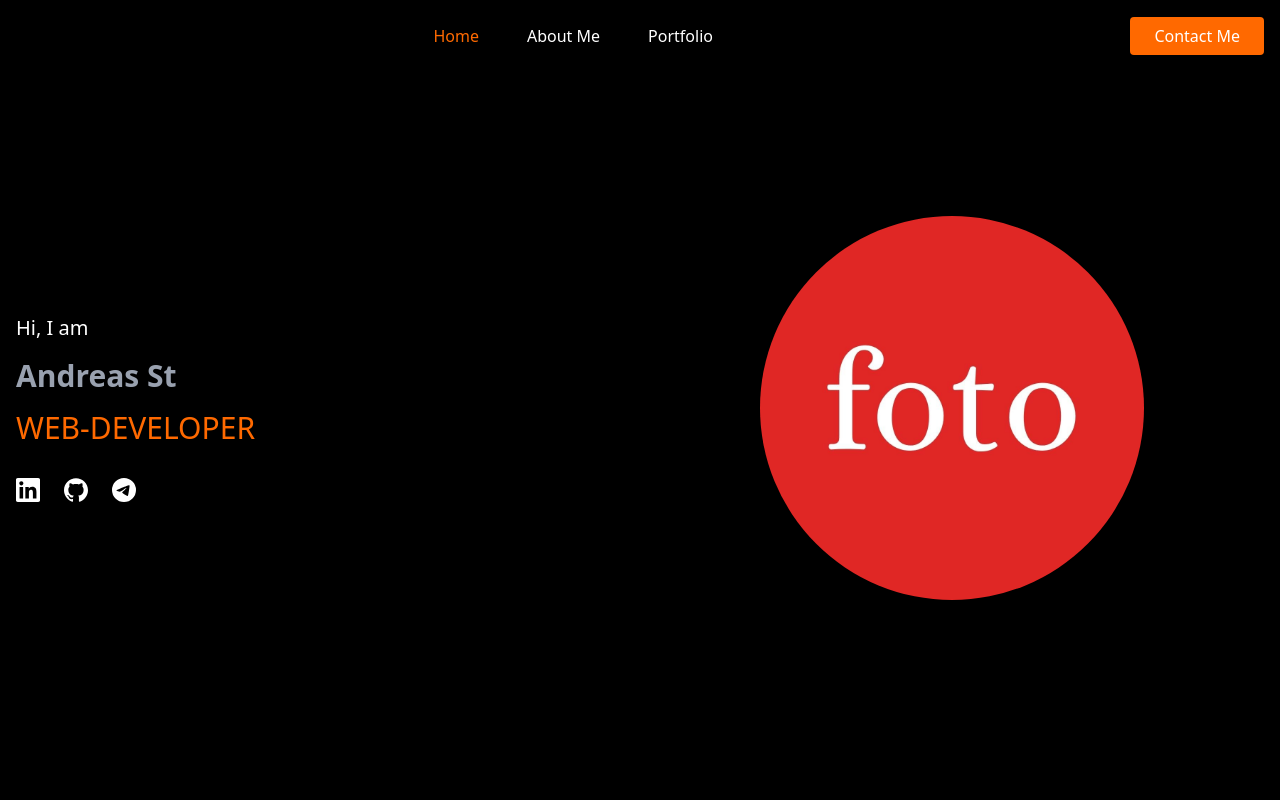
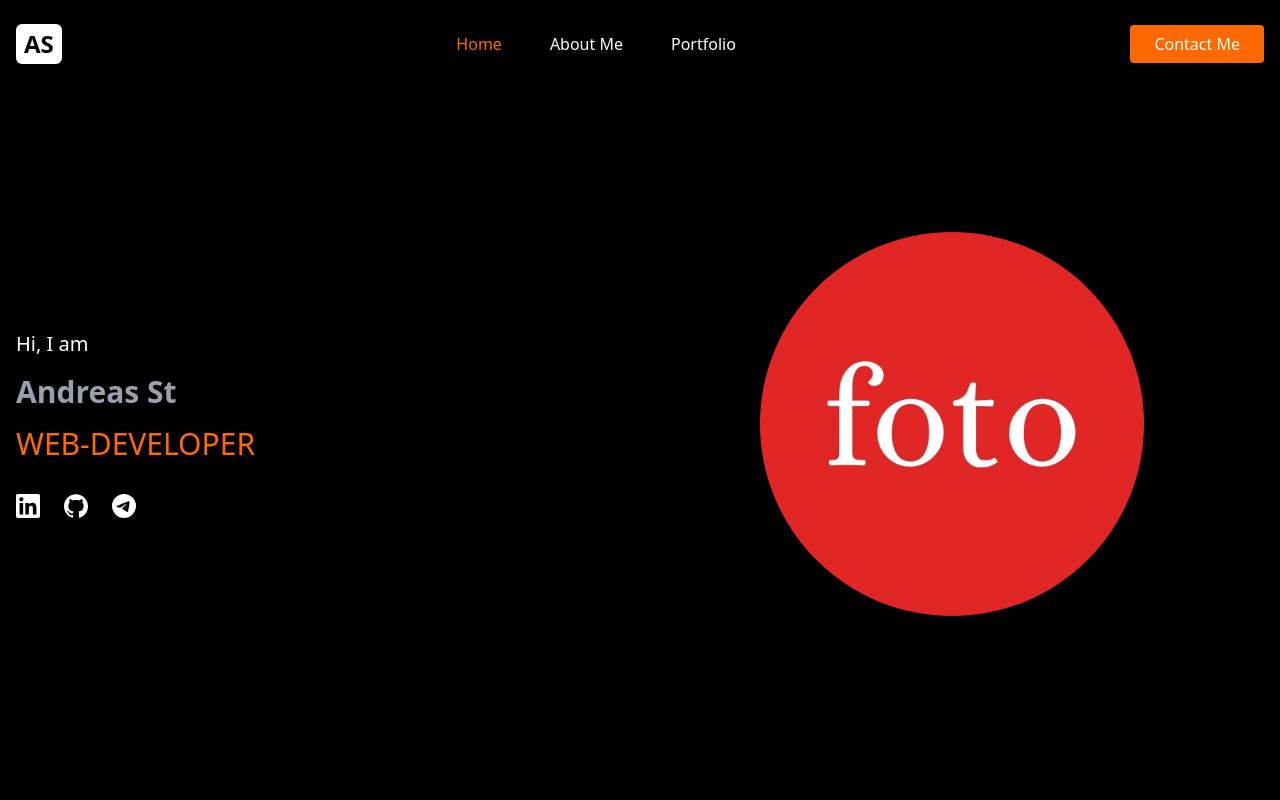
Before and after one commit to Sandreass/react-portfolio, a React (Vite) app: page / in a window 1280 px wide. Shown: the top 800 px of the page. Built offline with nearby package versions, Linux system fonts and the light colour scheme.

Commit message:
adding logo

```diff
--- a/src/components/Header.jsx
+++ b/src/components/Header.jsx
@@ -1,6 +1,7 @@
 import React, { useState } from "react";
 import { FiMenu, FiX } from "react-icons/fi";
 import Navigation from "./Navigation";
+import Logo from "./Logo";
 
 const Header = () => {
   const [isMenuOpen, setIsMenuOpen] = useState(false);
@@ -12,6 +13,12 @@ const Header = () => {
   return (
     <header className="container mx-auto px-4 py-6">
       <div className="flex justify-between items-center">
+        <div className="flex-shrink-0">
+          <a href="#home">
+            <Logo />
+          </a>
+        </div>
+
         <div className="hidden md:flex justify-center flex-1">
           <Navigation />
         </div>
--- /dev/null
+++ b/src/components/Logo.jsx
@@ -0,0 +1,20 @@
+import React from "react";
+
+const Logo = ({ size = "default" }) => {
+  const sizeClasses = {
+    small: "text-xl font-bold",
+    default: "text-2xl font-bold",
+    large: "text-3xl font-bold",
+  };
+  const sizeClass = sizeClasses[size] || sizeClasses.default;
+
+  return (
+    <div className={`${sizeClass} flex items-center`}>
+      <div className="bg-white text-black px-2 py-1 rounded-md">
+        <span>AS</span>
+      </div>
+    </div>
+  );
+};
+
+export default Logo;
```
